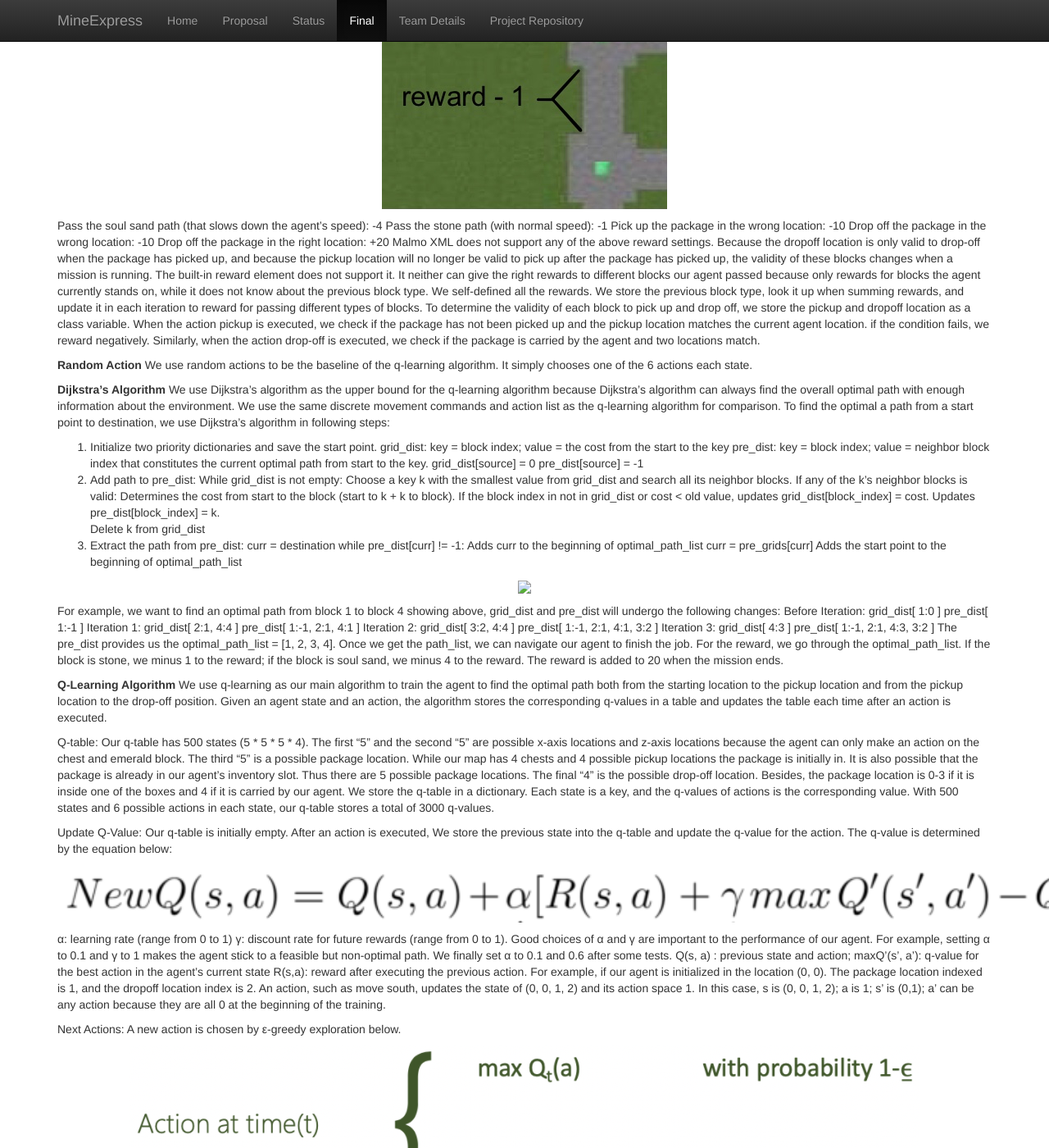
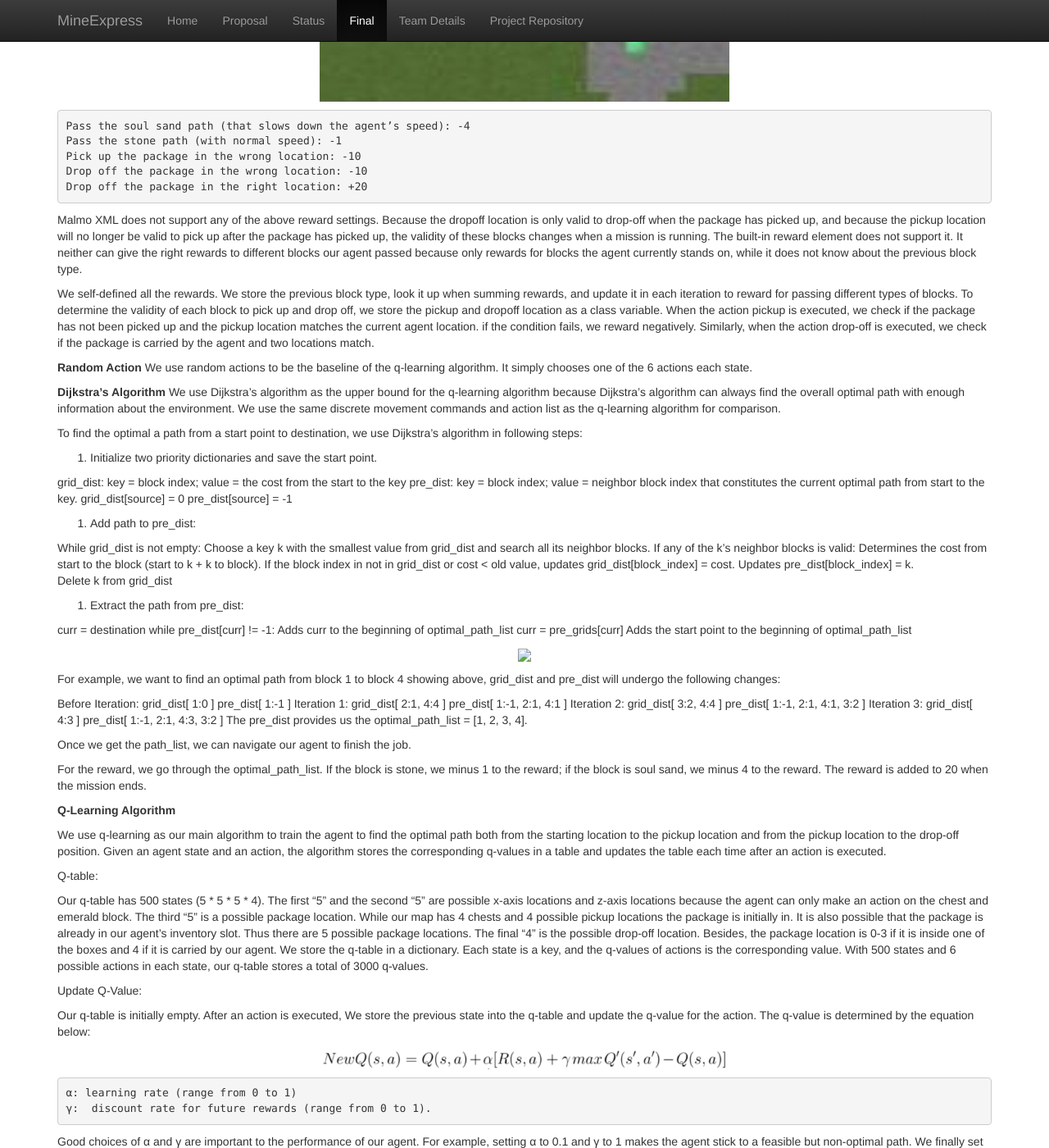
Before and after one commit to ETTOTW/Herobrine, a Jekyll site: the page built from docs/final.md, in a window 1280 px wide and 1400 px high, scrolled down 1882 px. Shown: the whole window at 82% size. Built offline with Jekyll 4.4.1, drawn with Linux system fonts in a browser that asks for light colours; some of the changed text lies outside the part shown.

Commit message:
Update final.md

```diff
--- a/docs/final.md
+++ b/docs/final.md
@@ -5,22 +5,26 @@
 
 ## Project Summary
 MineExpress is an Artificial Intelligence project developed for routing or delivery tasks, like amazon shipping, Uber, or UberEat. Our goal is to train our agent to pick up and drop off packages or food to the right places. At the same time, we aim to find an optimal path to navigate our agent to those places. To achieve this, we utilized three methods: q-learning algorithm, Dijkstra's algorithm, and random action. Q-learning is our main algorithm. It utilized an agent-environment loop shown below. Within each process, the agent chooses an action, and the environment returns an observation and rewards. We will visualize this process of learning in the game Minecraft and Malmo platform.
+
 This project took inspiration from taxi-v3 from Gym (OpenAI) by stimulating the same game settings where our agent has pickup and drop-off actions and finds the optimal path.
 
 **Environment Settings:**
+
 <p align="center">
-  <img src="image/map_intro.jpg">
+  <img src="image/map_intro.jpg" width="500">
 </p>
+
 Figure above shows our training environment. The arena is 45 * 45 with 25 possible locations where our agent can make an action. These state either has a green block or chest (brown block) in the center. It also have 4 possible locations that are valid for pickup or drop-off. These locations has a chest in the center. At the beginning of each mission, one of the four states that have a chest will be assigned as the package location for pickup, and one of the remaining three states will be assigned as the destination for drop-off. Our agent should only pick the package up at the package location and drop it off at the destination.
 There are two types of the path. It simulates the real-world environment with different moving speeds for routes. The stone blocks are the path with normal speed. The soul sand block, however, slows down the speed of our agent.
+
 Our agent will start randomly at the top of a state. It is not allowed to walk into the grass block. It can only move a step at a time, pick up the package, or drop off the package.
 Block Types summary:
-'''
-- Normal state: Emerald Block
-- Pickup / Drop-off state: Chest
-- Common Speed: Stone
-- Speed Down: Soul Sand
-'''
+
+    Normal state: Emerald Block
+    Pickup / Drop-off state: Chest
+    Common Speed: Stone
+    Speed Down: Soul Sand
+
 
 **Motivation:**
 During the period of the covid virus, many people stayed at home to ensure their safety. At this time, food and express delivery often face the problem of insufficient manpower. An AI that can adapt to any environment and perform such work can greatly facilitate people's lives. We hope to develop such AI. It should not pick up or drop off the package at the wrong place. It should also choose the right path that minimizes the total delivery time. Using AI/ML algorithms is essential because it allows our agent to learn from the environment. Our agent can thus adapt to any new environment. In many real situations, the environment will not be known to the agent, for example, a pizza delivery AI wants to deliver the food to a new neighborhood. AI/ML algorithms allow the AI to learn human intervention.
@@ -30,7 +34,9 @@
 
 **Setting For All Approches**
 Actions:
+
 We use discrete movement commands to train our agents because using continuous movement will make it harder to determine the q-value for an individual state. There are 6 possible actions in a state:
+
     0: move north
     1: move south
     2: move east
@@ -39,15 +45,19 @@
     5: drop-off
 
 Reward setting:
+
 <p align="center">
-  <img src="image/map_rewards.jpg">
+  <img src="image/map_rewards.jpg" width="500">
 </p>
-Pass the soul sand path (that slows down the agent’s speed): -4
-Pass the stone path (with normal speed): -1
-Pick up the package in the wrong location: -10
-Drop off the package in the wrong location: -10
-Drop off the package in the right location: +20
+
+    Pass the soul sand path (that slows down the agent’s speed): -4
+    Pass the stone path (with normal speed): -1
+    Pick up the package in the wrong location: -10
+    Drop off the package in the wrong location: -10
+    Drop off the package in the right location: +20
+
 Malmo XML does not support any of the above reward settings. Because the dropoff location is only valid to drop-off when the package has picked up, and because the pickup location will no longer be valid to pick up after the package has picked up, the validity of these blocks changes when a mission is running. The built-in reward element <RewardForTouchingBlockType> does not support it. It neither can give the right rewards to different blocks our agent passed because <RewardForTouchingBlockType> only rewards for blocks the agent currently stands on, while it does not know about the previous block type.
+
 We self-defined all the rewards. We store the previous block type, look it up when summing rewards, and update it in each iteration to reward for passing different types of blocks. To determine the validity of each block to pick up and drop off, we store the pickup and dropoff location as a class variable. When the action pickup is executed, we check if the package has not been picked up and the pickup location matches the current agent location. if the condition fails, we reward negatively. Similarly, when the action drop-off is executed, we check if the package is carried by the agent and two locations match.
 
 **Random Action**
@@ -55,20 +65,27 @@
 
 **Dijkstra’s Algorithm**
 We use Dijkstra's algorithm as the upper bound for the q-learning algorithm because Dijkstra’s algorithm can always find the overall optimal path with enough information about the environment. We use the same discrete movement commands and action list as the q-learning algorithm for comparison.
+
 To find the optimal a path from a start point to destination, we use Dijkstra's algorithm in following steps:
+
 1. Initialize two priority dictionaries and save the start point.
+
 grid_dist: key = block index; value = the cost from the start to the key
 pre_dist: key = block index; value = neighbor block index that constitutes the current optimal path from start to the key.
 grid_dist[source] = 0
 pre_dist[source] = -1
+
 2. Add path to pre_dist:
+
 While grid_dist is not empty:
 Choose a key k with the smallest value from grid_dist and search all its neighbor blocks.
 If any of the k’s neighbor blocks is valid:
 Determines the cost from start to the block (start to k + k to block).
 If the block index in not in grid_dist or cost < old value, updates grid_dist[block_index] = cost. Updates pre_dist[block_index] = k.
 Delete k from grid_dist
+
 3. Extract the path from pre_dist:
+
 curr = destination
 while pre_dist[curr] != -1:
 Adds curr to the beginning of optimal_path_list
@@ -76,9 +93,11 @@
 Adds the start point to the beginning of optimal_path_list
 
 <p align="center">
-  <img src="dijsktra example.jpg">
+  <img src="dijsktra example.jpg" width="500">
 </p>
+
 For example, we want to find an optimal path from block 1 to block 4 showing above, grid_dist and pre_dist will undergo the following changes:
+
 Before Iteration:
 grid_dist[ 1:0 ]
 pre_dist[ 1:-1 ]
@@ -92,44 +111,60 @@
 	grid_dist[ 4:3 ]
 pre_dist[ 1:-1, 2:1, 4:3, 3:2 ]
 The pre_dist provides us the optimal_path_list = [1, 2, 3, 4].
+
 Once we get the path_list, we can navigate our agent to finish the job.
+
 For the reward, we go through the optimal_path_list. If the block is stone, we minus 1 to the reward; if the block is soul sand, we minus 4 to the reward. The reward is added to 20 when the mission ends.
 
 **Q-Learning Algorithm**
+
 We use q-learning as our main algorithm to train the agent to find the optimal path both from the starting location to the pickup location and from the pickup location to the drop-off position. Given an agent state and an action, the algorithm stores the corresponding q-values in a table and updates the table each time after an action is executed.
 
 Q-table:
+
 Our q-table has 500 states (5 * 5 * 5 * 4). The first “5” and the second “5” are possible x-axis locations and z-axis locations because the agent can only make an action on the chest and emerald block. The third “5” is a possible package location. While our map has 4 chests and 4 possible pickup locations the package is initially in. It is also possible that the package is already in our agent’s inventory slot. Thus there are 5 possible package locations. The final “4” is the possible drop-off location. Besides, the package location is 0-3 if it is inside one of the boxes and 4 if it is carried by our agent.
 We store the q-table in a dictionary. Each state is a key, and the q-values of actions is the corresponding value. With 500 states and 6 possible actions in each state, our q-table stores a total of 3000 q-values.
 
 Update Q-Value:
+
 Our q-table is initially empty. After an action is executed, We store the previous state into the q-table and update the q-value for the action. The q-value is determined by the equation below:
+
 <p align="center">
-  <img src="image/q-value formula.PNG">
+  <img src="image/q-value formula.png" width="500">
 </p>
-α: learning rate (range from 0 to 1)
-γ:  discount rate for future rewards (range from 0 to 1).
+
+    α: learning rate (range from 0 to 1)
+    γ:  discount rate for future rewards (range from 0 to 1).
+
 Good choices of α and γ are important to the performance of our agent. For example, setting α to 0.1 and γ to 1 makes the agent stick to a feasible but non-optimal path. We finally set α to 0.1 and 0.6 after some tests.
-Q(s, a) : previous state and action;
-maxQ’(s’, a’): q-value for the best action in the agent's current state
-R(s,a): reward after executing the previous action.
+
+    Q(s, a) : previous state and action;
+    maxQ’(s’, a’): q-value for the best action in the agent's current state
+    R(s,a): reward after executing the previous action.
+
 For example, if our agent is initialized in the location (0, 0). The package location indexed is 1, and the dropoff location index is 2. An action, such as move south, updates the state of (0, 0, 1, 2) and its action space 1. In this case, s is (0, 0, 1, 2); a is 1; s’ is (0,1); a’ can be any action because they are all 0 at the beginning of the training.
 
 Next Actions:
+
 A new action is chosen by ε-greedy exploration below.
+
 <p align="center">
-  <img src="image/greedy.PNG">
+  <img src="image/greedy.png" width="500">
 </p>
+
 It allows our agent to choose the current best action with a high probability. While sometimes the agent can also choose other actions that may lead to higher reward. We set ε to 0.1.
 
 Summing up:
+
 the whole process of training out agent by q-learning is shown below:
+
 <p align="center">
-  <img src="image/q-learning.png">
+  <img src="image/q-learning.png" width="500">
 </p>
 
 **Comparison between Dijkstra's algorithm and q-learning:**
 Dijkstra's algorithm is easy to implement and can find the optimal solution much faster than q-learning. For our problem, Training our agent with q-learning can take up to a day in the Malmo platform, however, Dijkstra's algorithm only runs for a few seconds for each mission. If our agent knows how the surrounding environment looks, Dijkstra's algorithm is more useful than q-learning.
+
 However, for many real-world tasks, the agent is placed in an unfamiliar environment, Dijkstra's algorithm will not work because it first finds the shortest path using the environment information and sends commands to act afterward. For example, in our problem, we set <ObservationFromGrid> parameters to the value that all valid blocks' information is available (min x/z = -twice of the map, max x/z = twice of the map). Comparatively, q-learning can work with block information right below the agent. Thus compared to Dijkstra's algorithm that has limited usage, q-learning can be used in a variety of problems.
 
 
```
